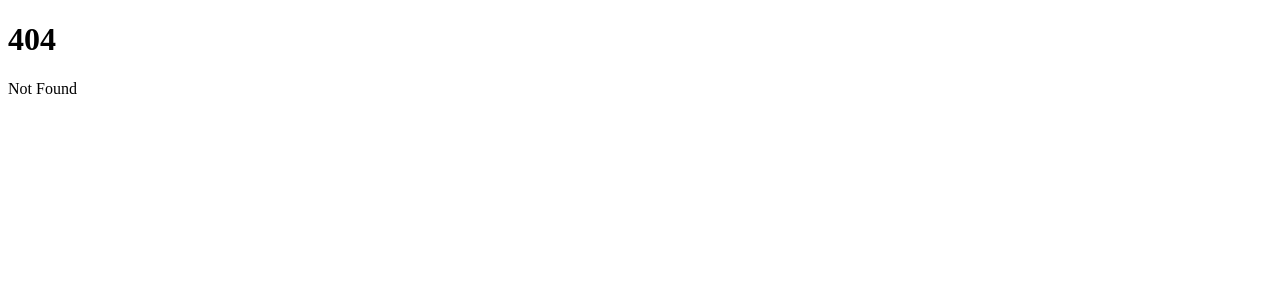
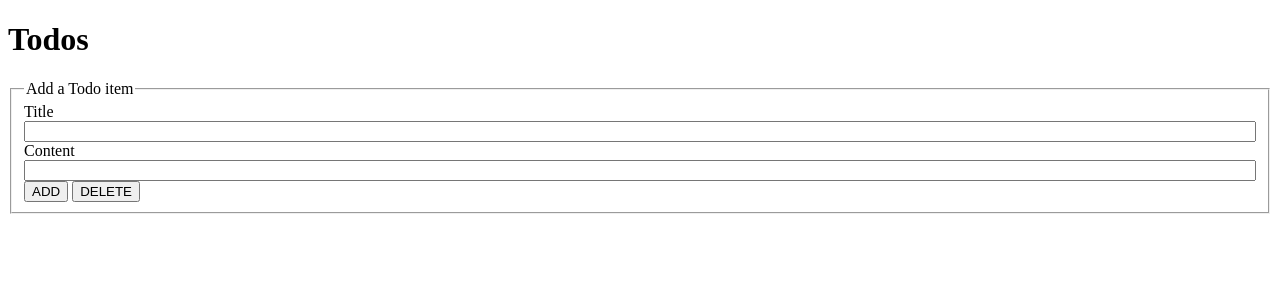
Before and after one commit to Amar-Gill/svelte-todo, a SvelteKit app: page /todos in a window 1280 px wide. Before the commit this address had no page. Shown: the top 300 px of the page. Built offline with nearby package versions, Linux system fonts and the light colour scheme.

Commit message:
add todos page

```diff
--- /dev/null
+++ b/src/routes/todos/+page.svelte
@@ -0,0 +1,24 @@
+<h1>Todos</h1>
+<form>
+	<fieldset>
+		<legend>Add a Todo item</legend>
+		<label for="title">Title</label>
+		<input type="text" name="title" />
+		<label for="content">Content</label>
+		<input type="text" name="content" />
+		<div>
+			<button type="submit">Add</button>
+			<button type="submit">Delete</button>
+		</div>
+	</fieldset>
+</form>
+
+<style>
+	form > fieldset {
+		display: flex;
+		flex-direction: column;
+	}
+	form > fieldset button {
+		text-transform: uppercase;
+	}
+</style>
```
